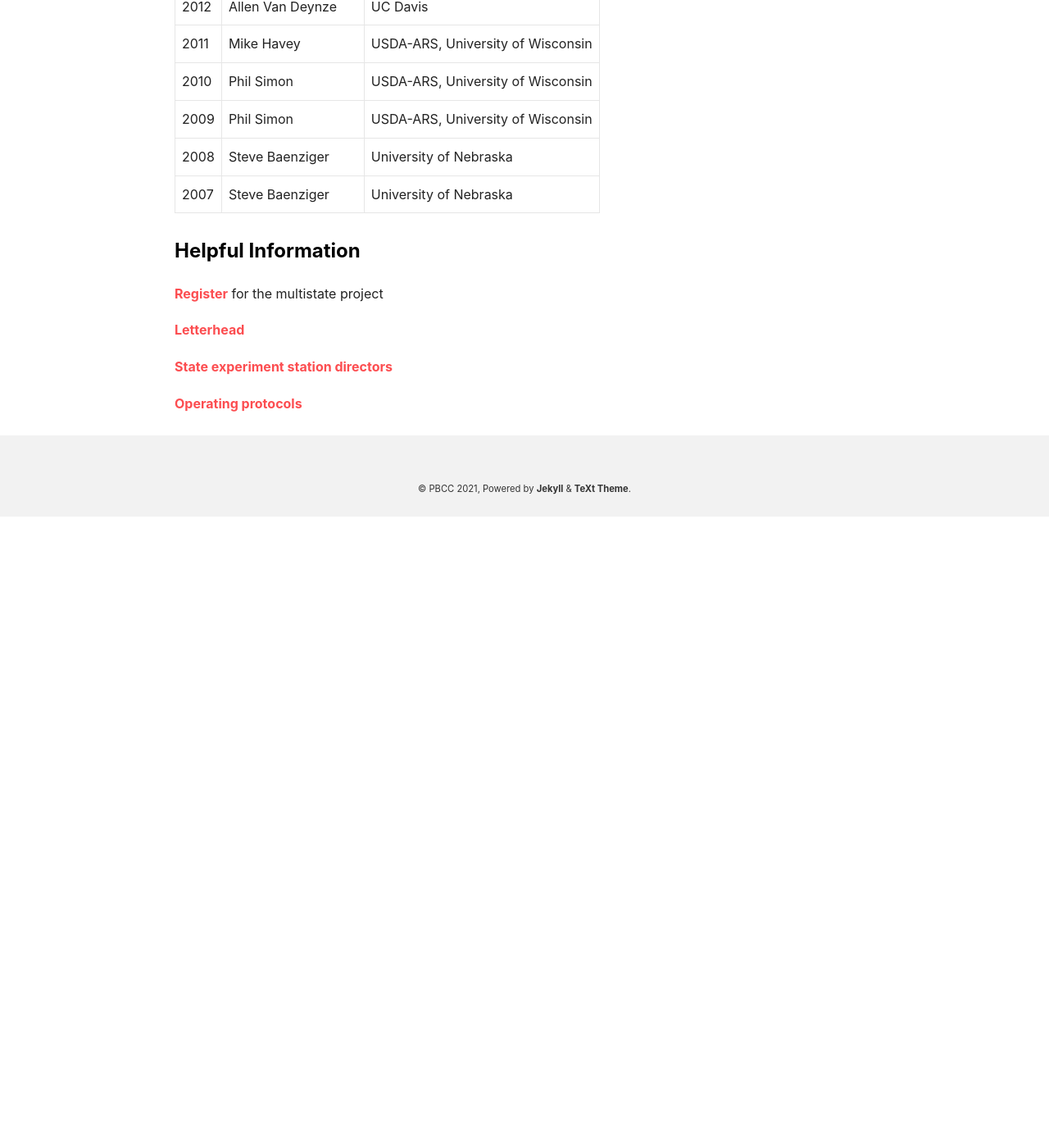
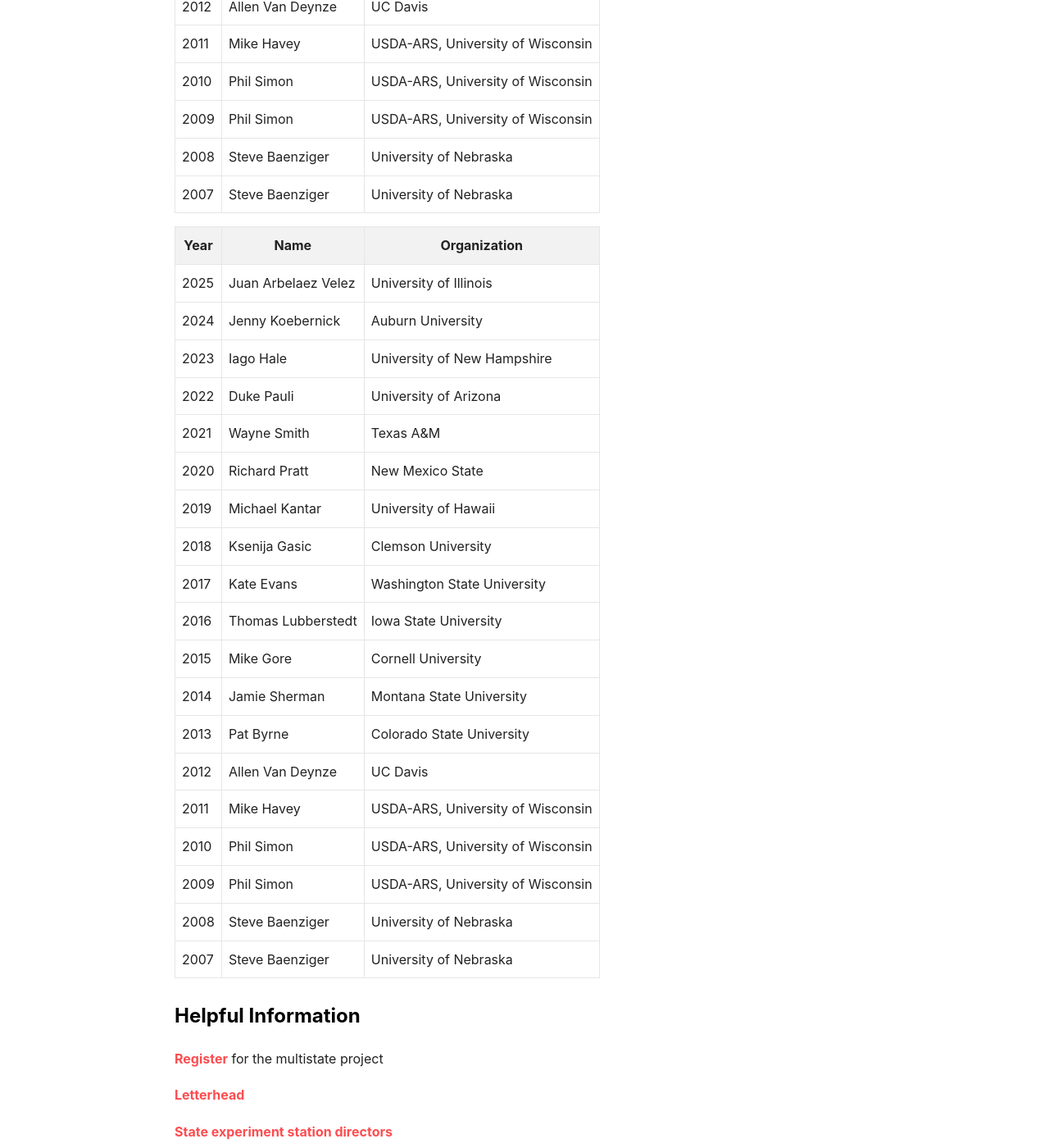
Before and after one commit to PlantBreedingCC/plantbreeding.cc, a Jekyll site: the page built from about.md, in a window 1280 px wide and 1400 px high, scrolled down 1738 px. Shown: the whole window at 82% size. Built offline with Jekyll 4.4.1, drawn with Linux system fonts in a browser that asks for light colours; nearby versions of some CDN libraries; before the commit the page ends 2368 px from its top, so only the background shows below that.

Commit message:
Update about.md

```diff
--- a/about.md
+++ b/about.md
@@ -27,6 +27,115 @@
         width: 100%;
     }
 </style>
+
+<table>
+  <thead>
+    <tr>
+      <th>Year</th>
+      <th>Name</th>
+      <th>Organization</th>
+    </tr>
+  </thead>
+  <tbody>
+    <tr>
+      <td>2025</td>
+      <td>Juan Arbelaez Velez</td>
+      <td>University of Illinois</td>
+    </tr>
+    <tr>
+      <td>2024</td>
+      <td>Jenny Koebernick</td>
+      <td>Auburn University</td>
+    </tr>
+    <tr>
+      <td>2023</td>
+      <td>Iago Hale</td>
+      <td>University of New Hampshire</td>
+    </tr>
+    <tr>
+      <td>2022</td>
+      <td>Duke Pauli</td>
+      <td>University of Arizona</td>
+    </tr>
+    <tr>
+      <td>2021</td>
+      <td>Wayne Smith</td>
+      <td>Texas A&amp;M</td>
+    </tr>
+    <tr>
+      <td>2020</td>
+      <td>Richard Pratt</td>
+      <td>New Mexico State</td>
+    </tr>
+    <tr>
+      <td>2019</td>
+      <td>Michael Kantar</td>
+      <td>University of Hawaii</td>
+    </tr>
+    <tr>
+      <td>2018</td>
+      <td>Ksenija Gasic</td>
+      <td>Clemson University</td>
+    </tr>
+    <tr>
+      <td>2017</td>
+      <td>Kate Evans</td>
+      <td>Washington State University</td>
+    </tr>
+    <tr>
+      <td>2016</td>
+      <td>Thomas Lubberstedt</td>
+      <td>Iowa State University</td>
+    </tr>
+    <tr>
+      <td>2015</td>
+      <td>Mike Gore</td>
+      <td>Cornell University</td>
+    </tr>
+    <tr>
+      <td>2014</td>
+      <td>Jamie Sherman</td>
+      <td>Montana State University</td>
+    </tr>
+    <tr>
+      <td>2013</td>
+      <td>Pat Byrne</td>
+      <td>Colorado State University</td>
+    </tr>
+    <tr>
+      <td>2012</td>
+      <td>Allen Van Deynze</td>
+      <td>UC Davis</td>
+    </tr>
+    <tr>
+      <td>2011</td>
+      <td>Mike Havey</td>
+      <td>USDA-ARS, University of Wisconsin</td>
+    </tr>
+    <tr>
+      <td>2010</td>
+      <td>Phil Simon</td>
+      <td>USDA-ARS, University of Wisconsin</td>
+    </tr>
+    <tr>
+      <td>2009</td>
+      <td>Phil Simon</td>
+      <td>USDA-ARS, University of Wisconsin</td>
+    </tr>
+    <tr>
+      <td>2008</td>
+      <td>Steve Baenziger</td>
+      <td>University of Nebraska</td>
+    </tr>
+    <tr>
+      <td>2007</td>
+      <td>Steve Baenziger</td>
+      <td>University of Nebraska</td>
+    </tr>
+  </tbody>
+</table>
+
+
 
 | Year  | Name               | Organization                      |
 |-------|--------------------|-----------------------------------|
```
